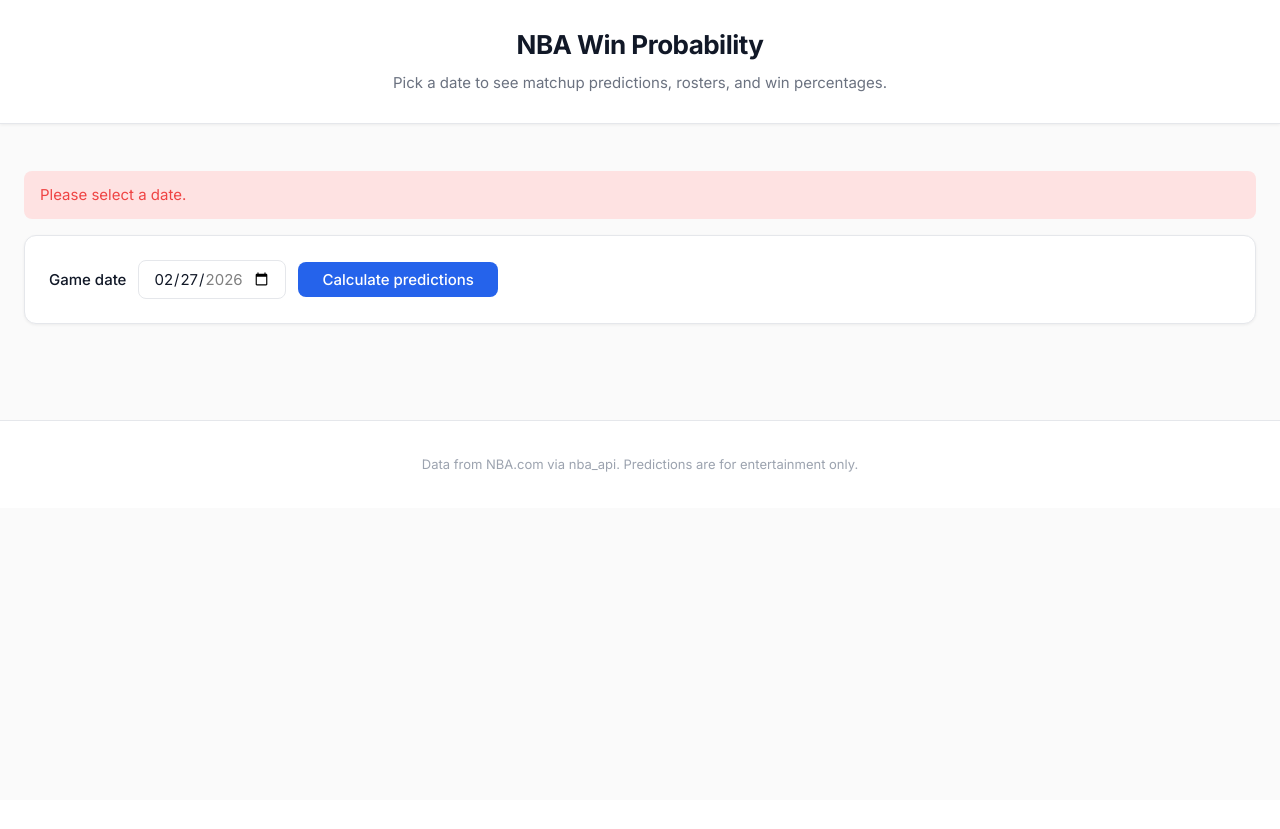
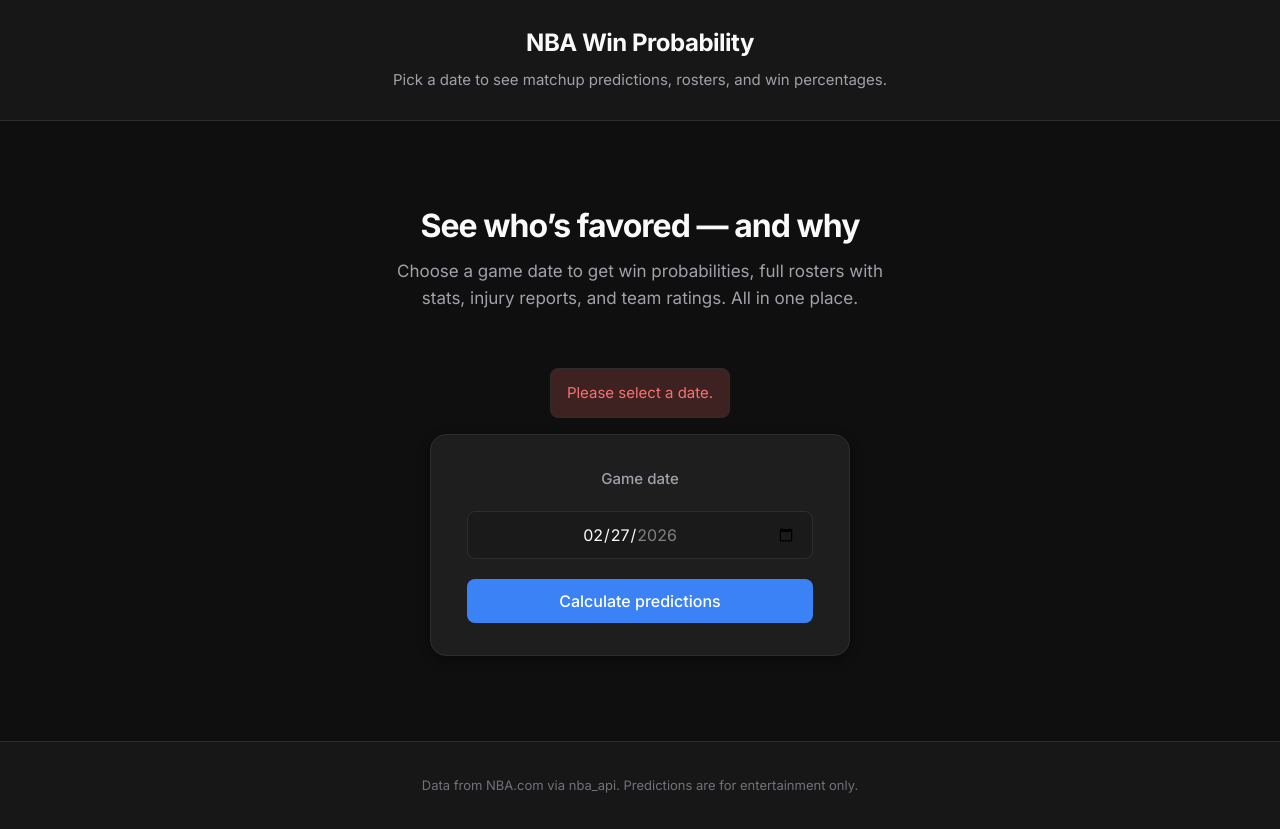
Before and after one commit to Joseph302156/NBA_Matchup_Calculator, a FastAPI app: page /results in a window 1280 px wide. Before the commit the page ends 472 px from the top, so only its background shows below. Run offline with FastAPI, Linux system fonts and the light colour scheme.

Commit message:
Update styling for dark mode and enhance layout for home page
- Revamped CSS variables for a dark theme, adjusting background, text, and border colors for improved visibility.
- Introduced new styles for the home page, including a centered hero section and a date form wrap for better user experience.
- Updated button and form styles to align with the new design, ensuring consistency across the application.
- Enhanced error message styling for better visibility and user feedback.

```diff
--- a/app/static/style.css
+++ b/app/static/style.css
@@ -1,34 +1,38 @@
-/* NBA Win Probability — Notion / ChatGPT / tech-style UI */
+/* NBA Win Probability — Dark Notion / ChatGPT style */
 @import url('https://fonts.googleapis.com/css2?family=Inter:wght@400;500;600;700&display=swap');
 
 :root {
-  --bg: #fafafa;
-  --bg-elevated: #ffffff;
-  --surface: #ffffff;
-  --border: #e5e7eb;
-  --border-light: #f3f4f6;
-  --text: #111827;
-  --text-secondary: #6b7280;
-  --muted: #9ca3af;
-  --primary: #2563eb;
-  --primary-hover: #1d4ed8;
-  --primary-light: #eff6ff;
-  --away: #0ea5e9;
-  --away-light: #e0f2fe;
-  --home: #10b981;
-  --home-light: #d1fae5;
-  --out: #ef4444;
-  --out-light: #fee2e2;
-  --questionable: #f59e0b;
-  --questionable-light: #fef3c7;
-  --playing: #10b981;
-  --playing-light: #d1fae5;
+  --bg: #0f0f0f;
+  --bg-elevated: #171717;
+  --bg-card: #1a1a1a;
+  --surface: #1e1e1e;
+  --border: #2d2d2d;
+  --border-light: #262626;
+  --text: #fafafa;
+  --text-secondary: #a1a1aa;
+  --muted: #71717a;
+  --primary: #3b82f6;
+  --primary-hover: #60a5fa;
+  --primary-muted: rgba(59, 130, 246, 0.15);
+  --away: #38bdf8;
+  --away-muted: rgba(56, 189, 248, 0.2);
+  --home: #34d399;
+  --home-muted: rgba(52, 211, 153, 0.2);
+  --out: #f87171;
+  --out-muted: rgba(248, 113, 113, 0.2);
+  --questionable: #fbbf24;
+  --questionable-muted: rgba(251, 191, 36, 0.2);
+  --playing: #34d399;
+  --playing-muted: rgba(52, 211, 153, 0.2);
+  --doubtful: #fbbf24;
+  --doubtful-muted: rgba(251, 191, 36, 0.2);
   --radius: 12px;
   --radius-sm: 8px;
+  --radius-lg: 16px;
   --radius-pill: 9999px;
-  --shadow: 0 1px 3px rgba(0, 0, 0, 0.06);
-  --shadow-md: 0 4px 6px -1px rgba(0, 0, 0, 0.07), 0 2px 4px -2px rgba(0, 0, 0, 0.05);
-  --shadow-lg: 0 10px 15px -3px rgba(0, 0, 0, 0.06), 0 4px 6px -4px rgba(0, 0, 0, 0.04);
+  --shadow: 0 1px 3px rgba(0, 0, 0, 0.3);
+  --shadow-md: 0 4px 12px rgba(0, 0, 0, 0.4);
+  --shadow-lg: 0 12px 24px rgba(0, 0, 0, 0.5);
 }
 
 * {
@@ -43,19 +47,21 @@ body {
   min-height: 100vh;
   line-height: 1.6;
   -webkit-font-smoothing: antialiased;
+  display: flex;
+  flex-direction: column;
 }
 
+/* ---------- Header ---------- */
 .header {
   background: var(--bg-elevated);
   padding: 1.5rem 1.5rem 1.75rem;
   border-bottom: 1px solid var(--border);
   text-align: center;
-  box-shadow: var(--shadow);
 }
 
 .header h1 {
   margin: 0 0 0.35rem;
-  font-size: 1.625rem;
+  font-size: 1.5rem;
   font-weight: 700;
   color: var(--text);
   letter-spacing: -0.02em;
@@ -82,26 +88,101 @@ body {
 }
 
 .back:hover {
-  background: var(--primary-light);
+  background: var(--primary-muted);
   color: var(--primary-hover);
   text-decoration: none;
 }
 
+/* ---------- Main content ---------- */
 .main {
-  max-width: 1600px;
+  max-width: 1200px;
   margin: 0 auto;
   padding: 2rem 1.5rem;
+  flex: 1;
+  width: 100%;
 }
 
-.error {
-  color: var(--out);
-  margin-bottom: 1rem;
-  padding: 0.75rem 1rem;
-  background: var(--out-light);
-  border-radius: var(--radius-sm);
-  font-size: 0.9375rem;
+/* ---------- Home page: centered hero ---------- */
+.page-home .main {
+  display: flex;
+  flex-direction: column;
+  align-items: center;
+  justify-content: center;
+  min-height: calc(100vh - 180px);
+  padding: 3rem 1.5rem;
+  text-align: center;
 }
 
+.page-home .hero {
+  max-width: 520px;
+  margin: 0 auto 2.5rem;
+}
+
+.page-home .hero h2 {
+  font-size: 2rem;
+  font-weight: 700;
+  letter-spacing: -0.03em;
+  color: var(--text);
+  margin: 0 0 0.75rem;
+  line-height: 1.25;
+}
+
+.page-home .hero p {
+  font-size: 1.0625rem;
+  color: var(--text-secondary);
+  margin: 0;
+  line-height: 1.6;
+}
+
+.page-home .date-form-wrap {
+  background: var(--surface);
+  border: 1px solid var(--border);
+  border-radius: var(--radius-lg);
+  padding: 2rem 2.25rem;
+  box-shadow: var(--shadow-md);
+  width: 100%;
+  max-width: 420px;
+  margin: 0 auto;
+}
+
+.page-home .date-form {
+  margin: 0;
+  padding: 0;
+  background: transparent;
+  border: none;
+  box-shadow: none;
+  flex-direction: column;
+  gap: 1.25rem;
+  align-items: stretch;
+}
+
+.page-home .date-form label {
+  display: block;
+  text-align: center;
+  font-size: 0.9375rem;
+  color: var(--text-secondary);
+}
+
+.page-home .date-form input[type="date"] {
+  width: 100%;
+  padding: 0.75rem 1rem;
+  font-size: 1rem;
+  text-align: center;
+}
+
+.page-home .date-form button {
+  padding: 0.75rem 1.5rem;
+  font-size: 1rem;
+  width: 100%;
+}
+
+.page-home .error {
+  max-width: 420px;
+  margin-left: auto;
+  margin-right: auto;
+}
+
+/* ---------- Date form (results page or inline) ---------- */
 .date-form {
   display: flex;
   flex-wrap: wrap;
@@ -117,7 +198,7 @@ body {
 
 .date-form label {
   font-weight: 500;
-  color: var(--text);
+  color: var(--text-secondary);
   font-size: 0.9375rem;
 }
 
@@ -126,7 +207,7 @@ body {
   font-size: 0.9375rem;
   border: 1px solid var(--border);
   border-radius: var(--radius-sm);
-  background: var(--bg-elevated);
+  background: var(--bg-card);
   color: var(--text);
   font-family: inherit;
   transition: border-color 0.15s ease, box-shadow 0.15s ease;
@@ -159,16 +240,29 @@ body {
   transform: scale(0.98);
 }
 
+/* ---------- Error ---------- */
+.error {
+  color: var(--out);
+  margin-bottom: 1rem;
+  padding: 0.75rem 1rem;
+  background: var(--out-muted);
+  border: 1px solid var(--border);
+  border-radius: var(--radius-sm);
+  font-size: 0.9375rem;
+}
+
+/* ---------- No games ---------- */
 .no-games {
   color: var(--text-secondary);
   font-size: 1rem;
-  padding: 2rem;
+  padding: 2.5rem;
   text-align: center;
   background: var(--surface);
   border-radius: var(--radius);
   border: 1px dashed var(--border);
 }
 
+/* ---------- Games list ---------- */
 .games {
   display: flex;
   flex-direction: column;
@@ -443,5 +547,5 @@ body {
   color: var(--muted);
   font-size: 0.8125rem;
   background: var(--bg-elevated);
-  margin-top: 2rem;
+  margin-top: auto;
 }
--- a/app/templates/index.html
+++ b/app/templates/index.html
@@ -6,17 +6,23 @@
   <title>NBA Win Probability</title>
   <link rel="stylesheet" href="/static/style.css">
 </head>
-<body>
+<body class="page-home">
   <header class="header">
     <h1>NBA Win Probability</h1>
     <p class="tagline">Pick a date to see matchup predictions, rosters, and win percentages.</p>
   </header>
 
   <main class="main">
+    <section class="hero">
+      <h2>See who’s favored — and why</h2>
+      <p>Choose a game date to get win probabilities, full rosters with stats, injury reports, and team ratings. All in one place.</p>
+    </section>
+
     {% if error %}
     <p class="error">{{ error }}</p>
     {% endif %}
 
+    <div class="date-form-wrap">
       <form action="/results" method="post" class="date-form">
         <label for="game_date">Game date</label>
         <input
@@ -30,6 +36,7 @@
         />
         <button type="submit">Calculate predictions</button>
       </form>
+    </div>
   </main>
 
   <footer class="footer">
```
Also changed, not shown: other parts of app/static/style.css (+32 -22 lines). Lines whose indentation alone changed are shown as unchanged.
